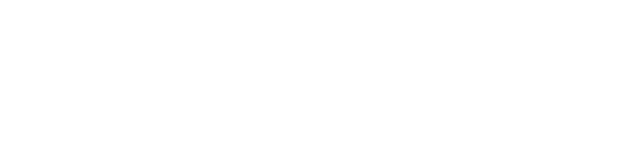
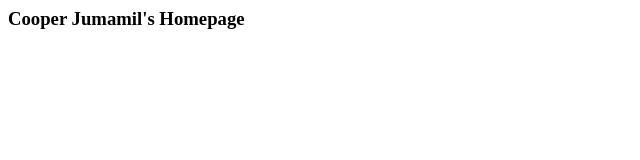
Before and after one commit to WVCS/website-Cjumamil, a plain HTML site: page index.html in a window 1280 px wide. Shown: the whole page, without its empty margins (0-640 px from the left). Drawn offline with Linux system fonts and the light colour scheme.

Commit message:
Update index.html
heading text for testing

```diff
--- a/index.html
+++ b/index.html
@@ -1,6 +1,6 @@
 <html>
 
-
+<h3> Cooper Jumamil's Homepage </h3>
 
 
 
```
